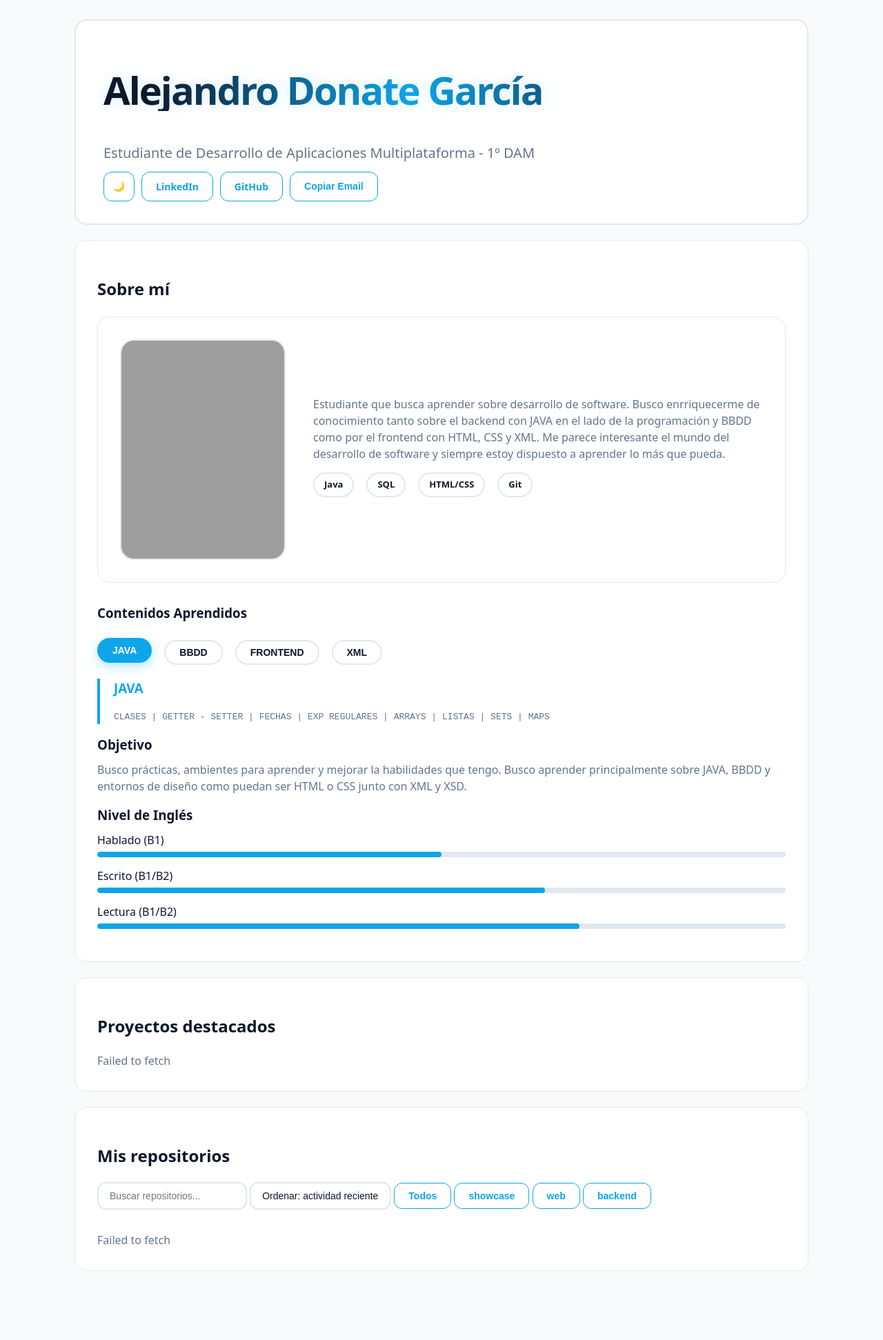
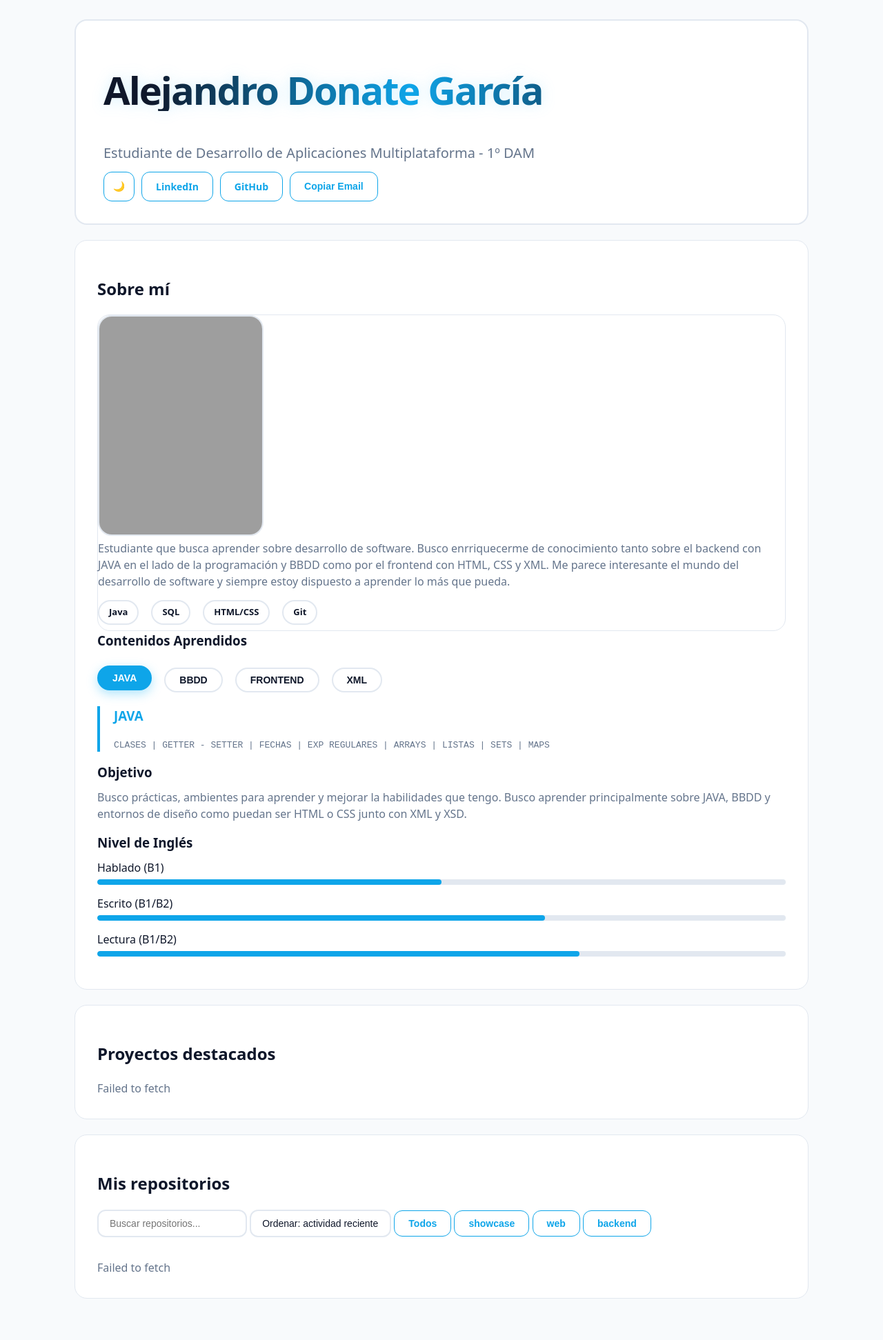
Before and after one commit to alejandroDonGar/alejandroDonGar.github.io, a Jekyll site: the page index.html, which Jekyll copies as it is, in a window 1280 px wide. Shown: the whole page at 69% size. Built offline with Jekyll 4.4.1, drawn with Linux system fonts in a browser that asks for light colours; before the commit the page ends 1903 px from its top, so only the background shows below that; grey boxes are pictures that could not be loaded.

Commit message:
cambios pfp prueba

```diff
--- a/assets/css/styles.css
+++ b/assets/css/styles.css
@@ -94,16 +94,14 @@ body {
 .topbar:hover .title { text-shadow: 0 0 20px rgba(37, 99, 235, 0.15); }
 .subtitle { margin: 8px 0 0; color: var(--muted); font-size: 20px; transition: color 0.4s; }
 .topbar:hover .subtitle { color: var(--brand); }
-.profile {
-  display: flex;
-  align-items: center;
-  gap: 40px;
-  padding: 32px;
-  margin: 22px auto 30px;
-  position: relative;
-  overflow: visible !important;
-  z-index: 0;
-  background: var(--card);
+.profile img {
+  width: 240px;
+  height: 320px;
+  object-fit: cover;
+  border-radius: 20px;
+  border: 2px solid transparent;
+  transition: all 0.5s ease;
+  display: block;
 }
 .profile img {
   width: 240px;
@@ -138,8 +136,31 @@ body {
 }
 .profile:hover img {
   border-color: var(--brand);
-  box-shadow: 0 0 25px rgba(56, 189, 248, 0.3);
-  transform: translateY(-5px) scale(1.02);
+  transform: scale(1.02);
+}
+.img-wrapper {
+  position: relative;
+  display: inline-block;
+  flex-shrink: 0;
+  z-index: 1;
+}
+.img-wrapper::before {
+  content: "";
+  position: absolute;
+  top: 50%;
+  left: 50%;
+  transform: translate(-50%, -50%);
+  width: 100%;
+  height: 100%;
+  background: var(--brand);
+  filter: blur(50px);
+  opacity: 0;
+  transition: opacity 0.5s ease;
+  z-index: -1;
+  border-radius: 20px;
+}
+.profile:hover .img-wrapper::before {
+  opacity: 0.3;
 }
 .profile-bio p {
     margin-bottom: 24px;
--- a/index.html
+++ b/index.html
@@ -27,7 +27,9 @@
     <h2>Sobre mí</h2>
     <div class="grid2">
       <div class="profile">
-        <img src="assets/img/perfil.jpg" alt="Foto de perfil">
+        <div class="img-wrapper">
+          <img src="assets/img/perfil.jpg" alt="Foto de perfil">
+        </div>
         <div class="bio">
           <p class="muted" style="margin:0">
             Estudiante que busca aprender sobre desarrollo de software. Busco enrriquecerme de conocimiento tanto sobre el backend con JAVA en el lado de la programación y BBDD como por el frontend con HTML, CSS y XML. Me parece interesante el mundo del desarrollo de software y siempre estoy dispuesto a aprender lo más que pueda.
```
Also changed, not shown: 2 other files.
